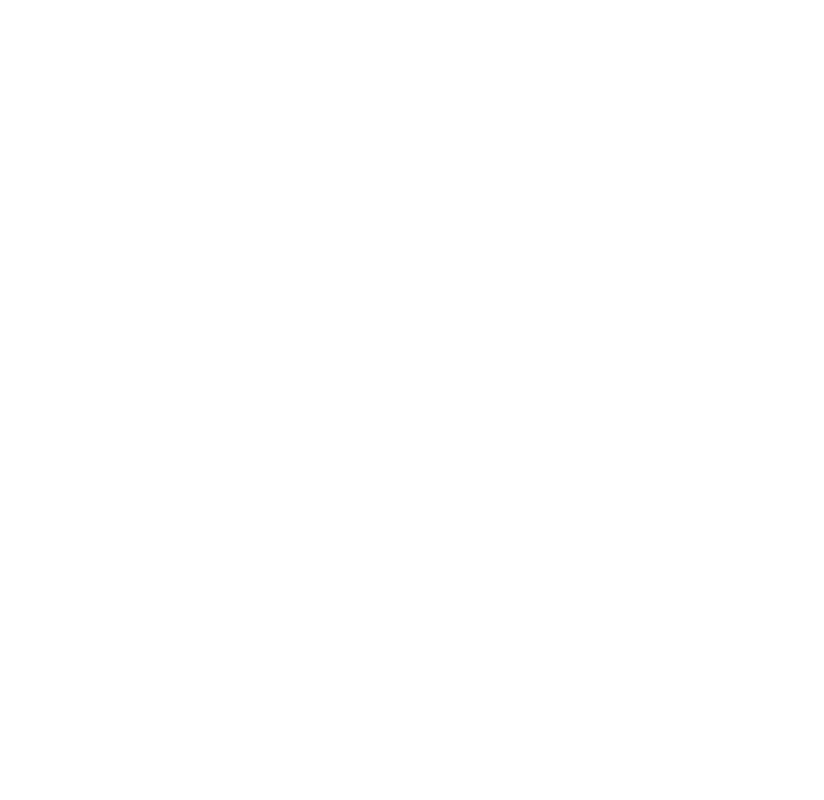
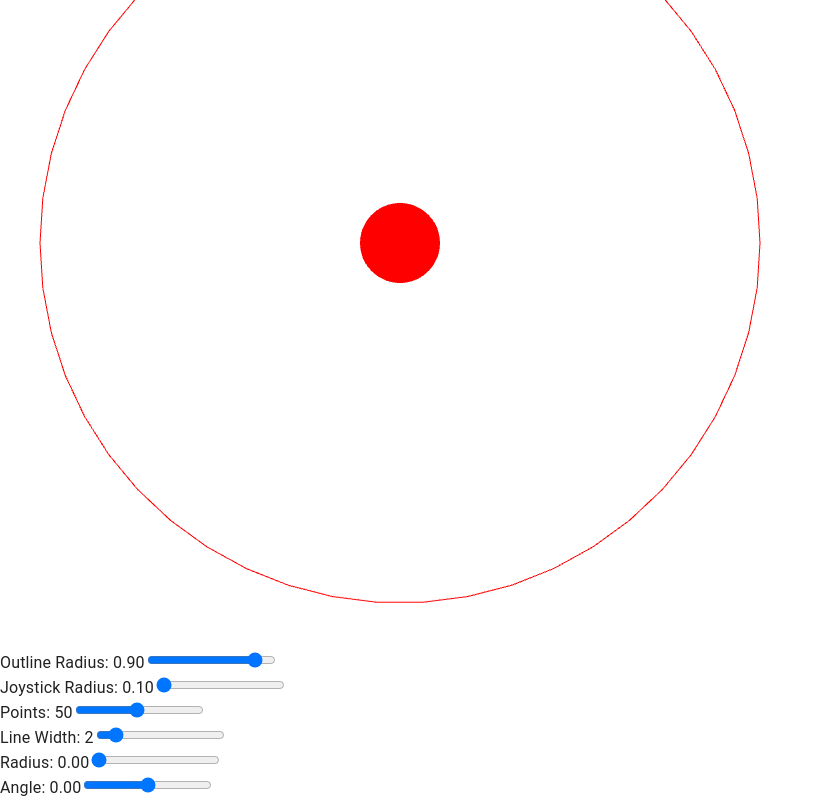
Before and after one commit to Physlex/HackED2025, a React app in the folder src-vite/: page /page2 in a window 1280 px wide. Shown: the part 181-981 px from the top of the page, without its empty margins (0-824 px from the left). Before the commit the page ends 800 px from the top, so only its background shows below. Built offline with nearby package versions, Linux system fonts and the light colour scheme; the HTML template or start-up script is replaced by a standard one.

Commit message:
Joystick thing that moves on page 2

```diff
--- a/src-vite/src/pages/Page2.tsx
+++ b/src-vite/src/pages/Page2.tsx
@@ -1,15 +1,287 @@
-import { Link } from "react-router-dom"
+import { Link } from "react-router-dom";
+import { useEffect, useRef, useState } from "react";
+import { JSX } from "react";
+
+const vertexSource = `
+    attribute vec4 a_position;
+    uniform vec2 u_translation;
+
+    void main() {
+        vec4 transformedPosition = a_position + vec4(u_translation, 0.0, 0.0);
+        gl_Position = transformedPosition;
+    }
+`;
+
+const fragmentSource = `
+    precision mediump float;
+    void main() {
+        gl_FragColor = vec4(1.0, 0.0, 0.0, 1.0);
+    }
+`;
+
+function createShader(gl: WebGLRenderingContext, type: GLenum, source: string): WebGLShader | null {
+    const shader = gl.createShader(type);
+    if (!shader) return null;
+
+    gl.shaderSource(shader, source);
+    gl.compileShader(shader);
+
+    if (!gl.getShaderParameter(shader, gl.COMPILE_STATUS)) {
+        console.error(gl.getShaderInfoLog(shader));
+        gl.deleteShader(shader);
+        return null;
+    }
+
+    return shader;
+}
+
+function createShaderProgram(gl: WebGLRenderingContext, vertShader: WebGLShader, fragShader: WebGLShader): WebGLProgram | null{
+    const shaderProgram = gl.createProgram();
+    if (!shaderProgram) return null;
+
+    gl.attachShader(shaderProgram, vertShader);
+    gl.attachShader(shaderProgram, fragShader);
+    gl.linkProgram(shaderProgram);
+
+    if (!gl.getProgramParameter(shaderProgram, gl.LINK_STATUS)) {
+        console.error("Shader program linking error:", gl.getProgramInfoLog(shaderProgram));
+        gl.deleteProgram(shaderProgram);
+        return null;
+    }
+
+    return shaderProgram;
+}
+
+function circleVertices(r: number, points: number): Float32Array {
+    const v = [];
+    for (let th = 0; th < 2*Math.PI; th += 2*Math.PI / points) {
+        const x = r*Math.cos(th);
+        const y = r*Math.sin(th);
+        v.push(x, y);
+    }
+    return new Float32Array(v);
+}
+
+type CircleCanvasParams = {
+    canvasWidth: number;
+    canvasHeight: number;
+    outlineRadius: number;
+    joystickRadius: number;
+    points: number;
+    lineWidth: number;
+    translation: [number, number]
+};
+function CircleCanvas({ canvasWidth, canvasHeight, outlineRadius, joystickRadius, points, lineWidth, translation }: CircleCanvasParams): JSX.Element {
+    const canvasRef = useRef<HTMLCanvasElement | null>(null);
+    const glRef = useRef<WebGLRenderingContext | null>(null);
+    const shaderProgramRef = useRef<WebGLProgram | null>(null);
+
+    const outlineBufferRef = useRef<WebGLBuffer | null>(null);
+    const outlinePositionLocationRef = useRef<GLint | null>(null);
+
+    const joystickBufferRef = useRef<WebGLBuffer | null>(null);
+    const joystickPositionLocationRef = useRef<GLint | null>(null);
+
+    const translationLocationRef = useRef<WebGLUniformLocation | null>(null);
+
+    const initWebGL = () => {
+        if (glRef.current) return;
+
+        const canvas = canvasRef.current;
+        if (!canvas) return;
+        const gl = canvas.getContext("webgl");
+        if (!gl) return;
+        glRef.current = gl;
+
+        // Compile shaders
+        const vertShader = createShader(gl, gl.VERTEX_SHADER, vertexSource);
+        const fragShader = createShader(gl, gl.FRAGMENT_SHADER, fragmentSource);
+        if (!vertShader || !fragShader) return;
+        const shaderProgram = createShaderProgram(gl, vertShader, fragShader);
+        if (!shaderProgram) return;
+        shaderProgramRef.current = shaderProgram;
+
+        // Get attribute locations
+        outlinePositionLocationRef.current = gl.getAttribLocation(shaderProgram, "a_position");
+        joystickPositionLocationRef.current = gl.getAttribLocation(shaderProgram, "a_position");
+        translationLocationRef.current = gl.getUniformLocation(shaderProgram, "u_translation");
+
+        // Create buffers
+        const outlineBuffer = gl.createBuffer();
+        const joystickBuffer = gl.createBuffer();
+        outlineBufferRef.current = outlineBuffer;
+        joystickBufferRef.current = joystickBuffer;
+
+        // WebGL settings
+        gl.enableVertexAttribArray(outlinePositionLocationRef.current);
+        gl.enableVertexAttribArray(joystickPositionLocationRef.current);
+        gl.useProgram(shaderProgram);
+        gl.viewport(0, 0, canvas.width, canvas.height);
+        gl.clearColor(0.0, 0.0, 0.0, 0.0);
+    };
+
+    const updateOutlineBuffer = (gl: WebGLRenderingContext) => {
+        const outlineBuffer = outlineBufferRef.current;
+        const outlinePositionLocation = outlinePositionLocationRef.current;
+        if (!gl || !outlineBuffer || outlinePositionLocation === null) return;
+
+        const vertices = circleVertices(outlineRadius, points);
+        gl.bindBuffer(gl.ARRAY_BUFFER, outlineBuffer);
+        gl.bufferData(gl.ARRAY_BUFFER, vertices, gl.STATIC_DRAW);
+        gl.vertexAttribPointer(outlinePositionLocation, 2, gl.FLOAT, false, 0, 0);
+    };
+
+    const renderOutline = (gl: WebGLRenderingContext) => {
+        if (!gl) return;
+
+        gl.lineWidth(lineWidth);
+        gl.uniform2f(translationLocationRef.current, 0.0, 0.0);
+        gl.drawArrays(gl.LINE_LOOP, 0, points);
+    };
+
+    const updateJoystickBuffer = (gl: WebGLRenderingContext) => {
+        const joystickBuffer = joystickBufferRef.current;
+        const joystickPositionLocation = joystickPositionLocationRef.current;
+        if (!gl || !joystickBuffer || joystickPositionLocation === null) return;
+
+        const vertices = circleVertices(joystickRadius, points);
+        gl.bindBuffer(gl.ARRAY_BUFFER, joystickBuffer);
+        gl.bufferData(gl.ARRAY_BUFFER, vertices, gl.STATIC_DRAW);
+        gl.vertexAttribPointer(joystickPositionLocation, 2, gl.FLOAT, false, 0, 0);
+    };
+
+    const renderJoystick = (gl: WebGLRenderingContext) => {
+        if (!gl) return;
+
+        gl.uniform2f(translationLocationRef.current, translation[0], translation[1]);
+        gl.drawArrays(gl.TRIANGLE_FAN, 0, points);
+    };
+
+    useEffect(() => {
+        initWebGL();
+
+        const gl = glRef.current;
+        if (!gl) return;
+        gl.clear(gl.COLOR_BUFFER_BIT);
+
+        gl.useProgram(shaderProgramRef.current);
+        updateOutlineBuffer(gl);
+        renderOutline(gl);
+
+        updateJoystickBuffer(gl);
+        renderJoystick(gl);
+    }, [translation, outlineRadius, joystickRadius, points, lineWidth]);
+
+    return <canvas ref={canvasRef} width={canvasWidth} height={canvasHeight} />;
+}
 
 export default function Page2() {
+    const [outlineRadius, setOutlineRadius] = useState(0.9);
+    const [joystickRadius, setJoystickRadius] = useState(0.1);
+    const [points, setPoints] = useState(50);
+    const [lineWidth, setLineWidth] = useState(2);
+    const [translation, setTranslation] = useState<[number, number]>([0.0, 0.0]);
+    const [polarTranslation, setPolarTranslation] = useState<[number, number]>([0.0, 0.0]);
+
     return (
-        <div className="Page2">
+        <div>
             <nav>
                 <Link to="/">Home </Link>
                 <Link to="/Page1">Page1</Link>
             </nav>
-            <h1>
-                Page 2
-            </h1>
+            <CircleCanvas
+                canvasWidth={800}
+                canvasHeight={800}
+                outlineRadius={outlineRadius}
+                joystickRadius={joystickRadius}
+                points={points}
+                lineWidth={lineWidth}
+                translation={translation}
+            />
+            <div>
+                <label>Outline Radius: {outlineRadius.toFixed(2)}</label>
+                <input
+                    type="range"
+                    min="0.1"
+                    max="1.0"
+                    step="0.01"
+                    value={outlineRadius}
+                    onChange={(e) => setOutlineRadius(parseFloat(e.target.value))}
+                />
+            </div>
+            <div>
+                <label>Joystick Radius: {joystickRadius.toFixed(2)}</label>
+                <input
+                    type="range"
+                    min="0.1"
+                    max="1.0"
+                    step="0.01"
+                    value={joystickRadius}
+                    onChange={(e) => setJoystickRadius(parseFloat(e.target.value))}
+                />
+            </div>
+            <div>
+                <label>Points: {points}</label>
+                <input
+                    type="range"
+                    min="3"
+                    max="100"
+                    step="1"
+                    value={points}
+                    onChange={(e) => setPoints(parseInt(e.target.value))}
+                />
+            </div>
+            <div>
+                <label>Line Width: {lineWidth}</label>
+                <input
+                    type="range"
+                    min="1"
+                    max="10"
+                    step="1"
+                    value={lineWidth}
+                    onChange={(e) => setLineWidth(parseInt(e.target.value))}
+                />
+            </div>
+            <div>
+                <label>Radius: {polarTranslation[0].toFixed(2)}</label>
+                <input
+                    type="range"
+                    min="0.0"
+                    max={outlineRadius}
+                    step="0.01"
+                    value={polarTranslation[0]}
+                    onChange={(e) => {
+                        const newRadius = parseFloat(e.target.value);
+                        const angle = polarTranslation[1];
+
+                        setTranslation([
+                            newRadius*Math.cos(angle),
+                            newRadius*Math.sin(angle)
+                        ]);
+                        setPolarTranslation([newRadius, angle]);
+                    }}
+                />
+            </div>
+            <div>
+                <label>Angle: {polarTranslation[1].toFixed(2)}</label>
+                <input
+                    type="range"
+                    min={-Math.PI}
+                    max={Math.PI}
+                    step="0.01"
+                    value={polarTranslation[1]}
+                    onChange={(e) => {
+                        const radius = polarTranslation[0];
+                        const newAngle = parseFloat(e.target.value);
+
+                        setTranslation([
+                            radius*Math.cos(newAngle),
+                            radius*Math.sin(newAngle)
+                        ]);
+                        setPolarTranslation([radius, newAngle]);
+                    }}
+                />
+            </div>
         </div>
-    )
+    );
 }
```
